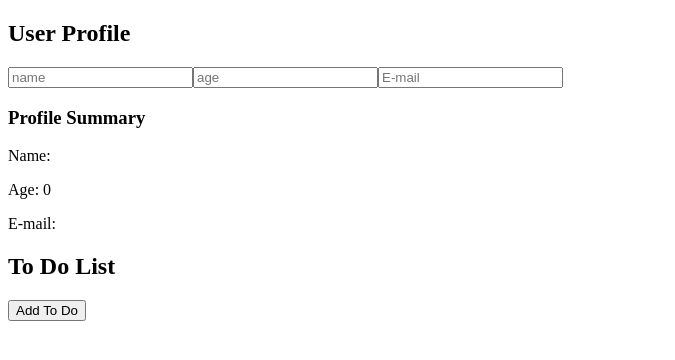
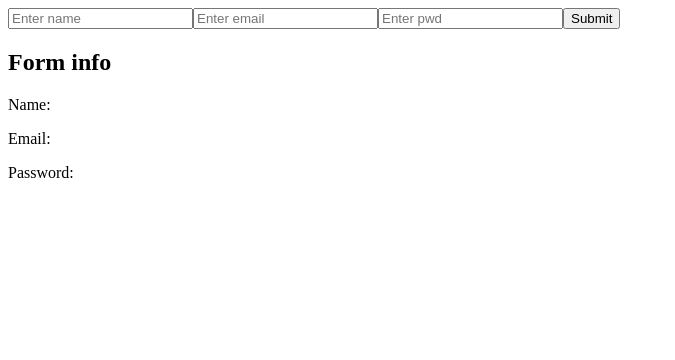
Before and after one commit to Jafar-X/react-50-hrs, a React (Vite) app in the folder ts-react/: page / in a window 1280 px wide. Shown: the top 360 px of the page, without its empty margins (0-675 px from the left). Built offline with nearby package versions, Linux system fonts and the light colour scheme.

Commit message:
types for useRef() Forms and events demo

```diff
--- a/ts-react/src/App.tsx
+++ b/ts-react/src/App.tsx
@@ -1,6 +1,5 @@
 import { useState } from 'react';
-import UserProfile from './components/UserProfile';
-import Todo from './components/Todo';
+import Form from './components/Form';
 
 function App() {
   const [count, setCount] = useState<number>(0);
@@ -8,8 +7,9 @@ function App() {
     <>
       {/* <h1>Counter: {count}</h1>
       <button onClick={() => setCount(count + 1)}>Increment</button> */}
-      <UserProfile />
-      <Todo />
+      {/* <UserProfile />
+      <Todo /> */}
+      <Form />
     </>
   );
 }
--- /dev/null
+++ b/ts-react/src/components/Form.tsx
@@ -0,0 +1,51 @@
+import React, { useRef, useState, type FormEvent } from 'react';
+
+type formData = {
+  name: string;
+  email: string;
+  password: string;
+};
+
+const Form = () => {
+  const [submittedData, setSubmittedData] = useState<formData>({
+    name: '',
+    email: '',
+    password: '',
+  });
+
+  const name = useRef<HTMLInputElement>(null);
+  const email = useRef<HTMLInputElement>(null);
+  const password = useRef<HTMLInputElement>(null);
+
+  const handleSubmit = (event: FormEvent<HTMLFormElement>) => {
+    event.preventDefault();
+    const nameValue = name.current!.value;
+    const emailValue = email.current!.value;
+    const passwordValue = password.current!.value;
+
+    setSubmittedData({
+      name: nameValue,
+      email: emailValue,
+      password: passwordValue,
+    });
+  };
+  return (
+    <form onSubmit={handleSubmit}>
+      <input type="text" name="name" ref={name} placeholder="Enter name" />
+      <input type="email" name="email" ref={email} placeholder="Enter email" />
+      <input
+        type="password"
+        name="password"
+        ref={password}
+        placeholder="Enter pwd"
+      />
+      <button type="submit">Submit</button>
+      <h2>Form info</h2>
+      <p>Name: {submittedData.name}</p>
+      <p>Email: {submittedData.email}</p>
+      <p>Password: {submittedData.password}</p>
+    </form>
+  );
+};
+
+export default Form;
```
